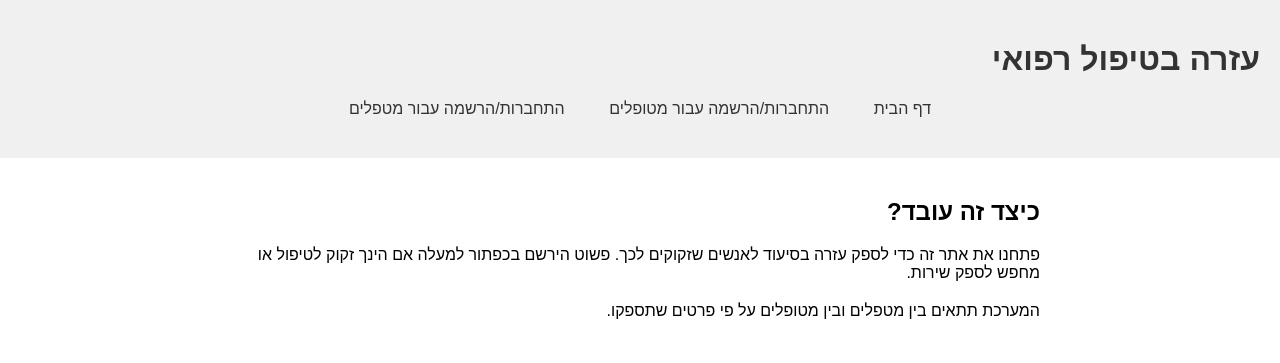
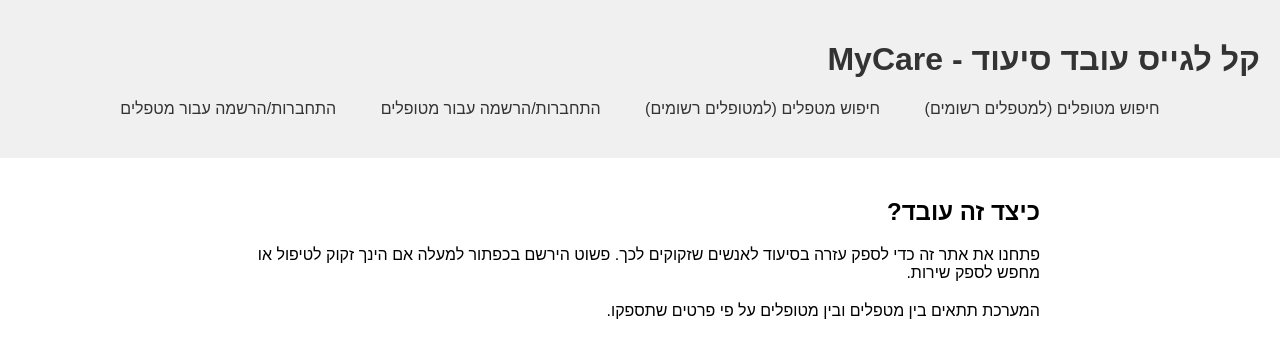
Before and after one commit to tamiraro/help4u, a plain HTML site: page index.html in a window 1280 px wide. Drawn offline with Linux system fonts and the light colour scheme.

Commit message:
Update index.html

```diff
--- a/index.html
+++ b/index.html
@@ -3,7 +3,7 @@
 <head>
     <meta charset="UTF-8">
     <meta name="viewport" content="width=device-width, initial-scale=1.0">
-    <title>Nursing Assistance</title>
+    <title>MyCare</title>
     <style>
         body {
             font-family: Arial, sans-serif;
@@ -46,11 +46,12 @@
 </head>
 <body>
     <header>
-        <h1>עזרה בטיפול רפואי</h1>
+        <h1>קל לגייס עובד סיעוד - MyCare</h1>
         <nav>
-            <a href="#">דף הבית</a>
-            <a href="signup_login_patient.html">התחברות/הרשמה עבור מטופלים</a>
-            <a href="signup_login_caretaker.html">התחברות/הרשמה עבור מטפלים</a>
+            <a href="caretaker_matches_page.html">חיפוש מטופלים (למטפלים רשומים)</a>
+            <a href="patient_matches_page.html">חיפוש מטפלים (למטופלים רשומים)</a>
+            <a href="patient_login.html">התחברות/הרשמה עבור מטופלים</a>
+            <a href="caretaker_login.html">התחברות/הרשמה עבור מטפלים</a>
         </nav>
     </header>
     <div class="container">
```
